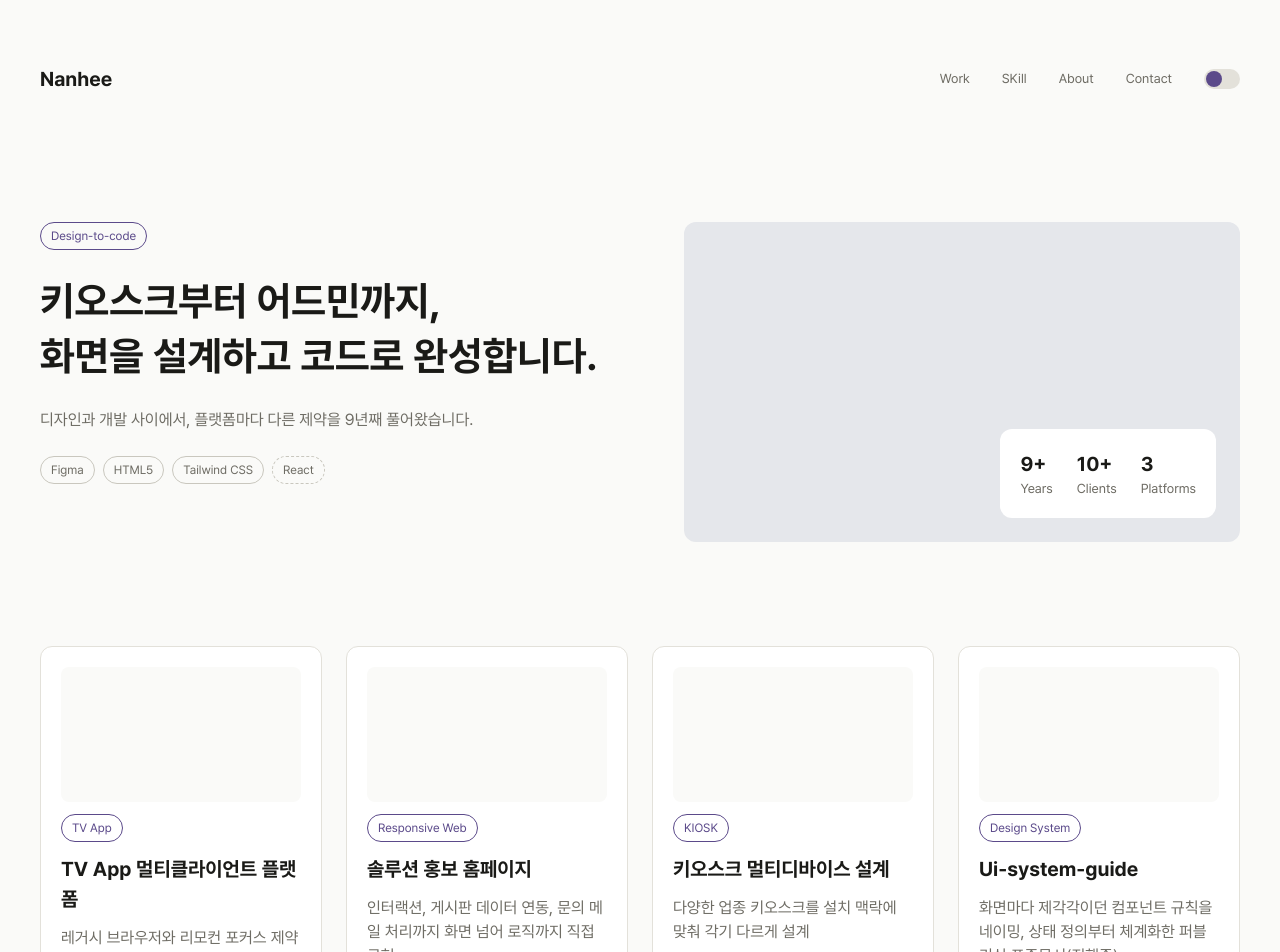
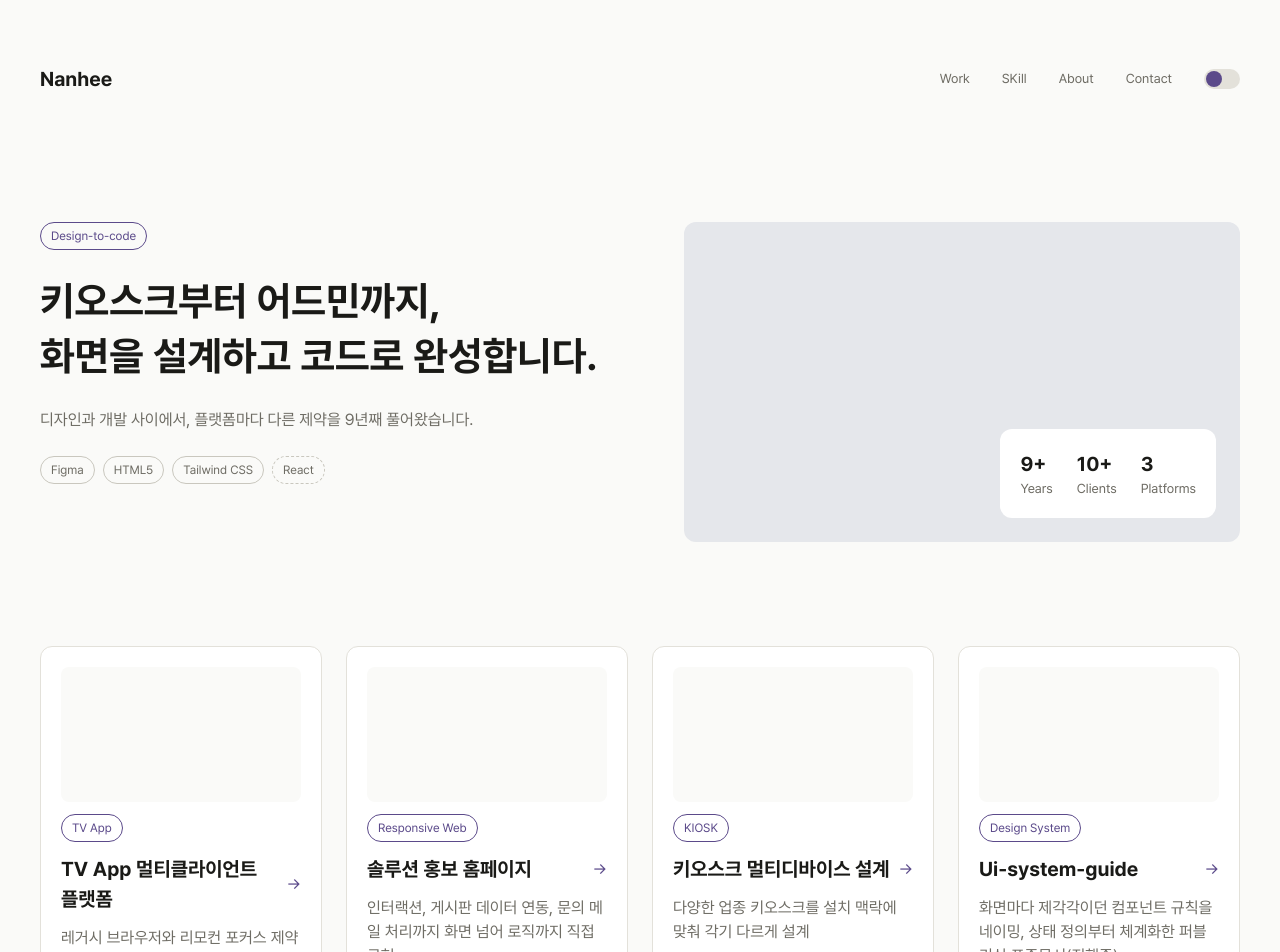
Before and after one commit to bononani-one/nh-portfolio, a Next.js app: page / in a window 1280 px wide. Shown: the top 952 px of the page. Built offline with nearby package versions, Linux system fonts and the light colour scheme.

Commit message:
프로젝트 카드에 이동 신호(화살표,호버 효과) 추가

```diff
--- a/src/components/ProjectCard.jsx
+++ b/src/components/ProjectCard.jsx
@@ -1,20 +1,26 @@
 import Link from 'next/link';
+import Image from 'next/image';
 import Chip from '@/components/Chip';
-import Image from 'next/image';
 
-export default function ProjectCard({href,image,badge,title,summary}){
+export default function ProjectCard({ href, image, badge, title, summary }) {
   return (
     <Link
       href={href}
-             className='bg-bg-sub border border-border rounded-xl p-5 flex flex-col gap-3'>
-                <div className='relative aspect-video bg-bg-default rounded-lg overflow-hidden'>
+      className="bg-bg-sub border border-border rounded-xl p-5 flex flex-col gap-3 transition-shadow hover:shadow-lg active:scale-[0.98]"
+    >
+      <div className="relative aspect-video bg-bg-default rounded-lg overflow-hidden">
         {image && (
-                        <Image src={image} alt={title} fill className='object-cover' />
+          <Image src={image} alt={title} fill className="object-cover" />
         )}
       </div>
-                <Chip tone='accent'>{badge}</Chip>
-                <h3 className='text-section font-bold text-text-default'>{title}</h3>
-                <p className='text-body text-text-sub'>{summary}</p>
+      <Chip tone="accent" className="self-start">
+        {badge}
+      </Chip>
+      <div className="flex items-center justify-between gap-2">
+        <h3 className="text-section font-bold text-text-default">{title}</h3>
+        <span className="text-point shrink-0">→</span>
+      </div>
+      <p className="text-body text-text-sub">{summary}</p>
     </Link>
   );
 }
```
Lines whose indentation alone changed are shown as unchanged.
